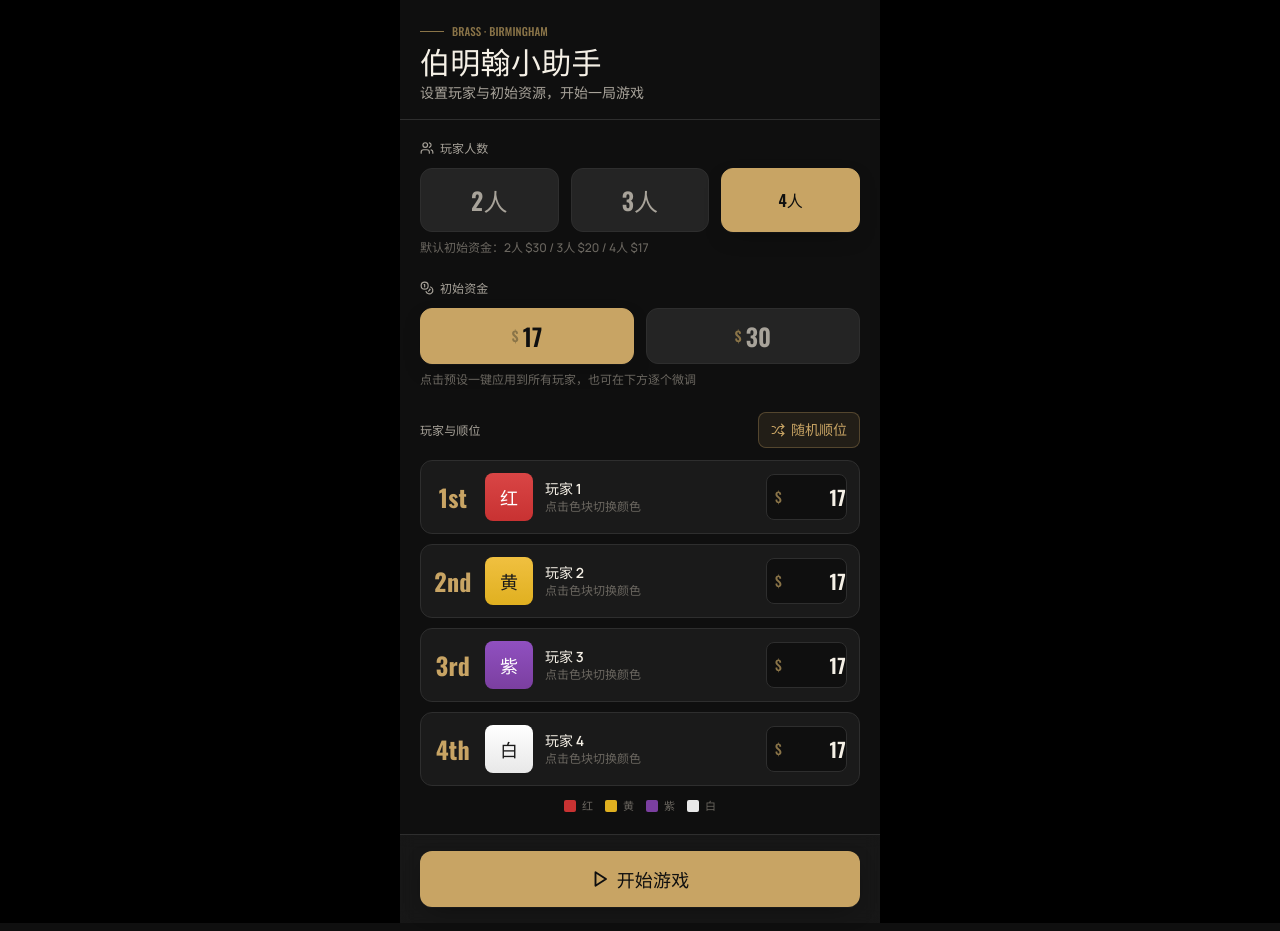
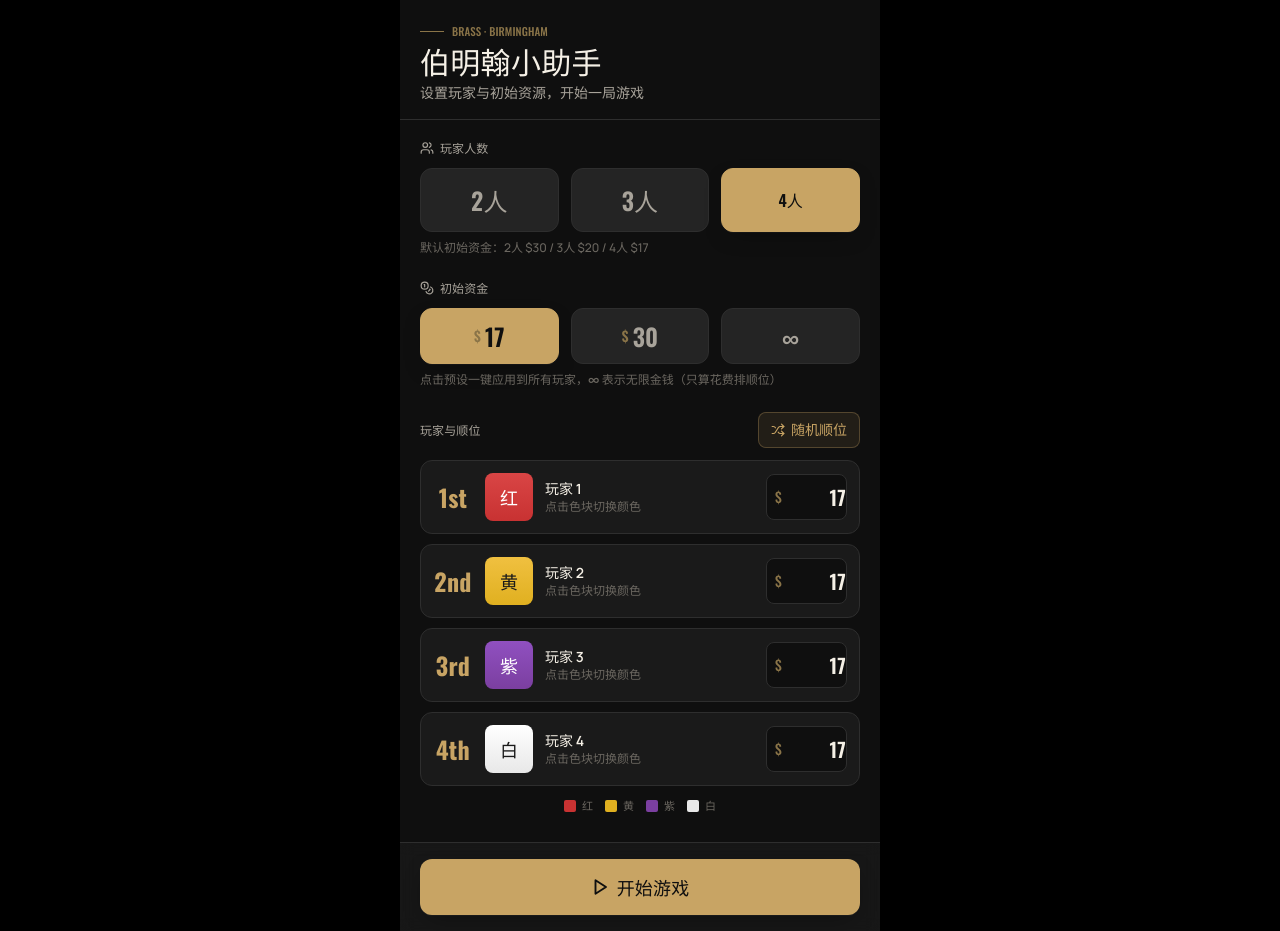
Before and after one commit to cwbbbb/brass-helper, a React (Vite) app: page / in a window 1280 px wide. Built offline with nearby package versions, Linux system fonts and the light colour scheme.

Commit message:
feat: 添加无限金钱模式，调整玩家金钱管理逻辑

```diff
--- a/src/components/PlayerCard.tsx
+++ b/src/components/PlayerCard.tsx
@@ -78,7 +78,8 @@ export default function PlayerCard({
               )}
             </div>
             <div className="flex items-center gap-2">
-              {/* 贷款按钮：单击贷款（收入−3 金钱+30），长按撤回（收入+3 金钱−30） */}
+              {/* 贷款按钮：单击贷款（收入−3 金钱+30），长按撤回（收入+3 金钱−30）；无限金钱模式隐藏 */}
+              {!player.unlimitedMoney && (
                 <button
                   type="button"
                   onClick={() => {
@@ -102,17 +103,21 @@ export default function PlayerCard({
                 >
                   贷
                 </button>
-              {/* 金钱（点击打开全屏加减弹窗） */}
+              )}
+              {/* 金钱（点击打开全屏加减弹窗）；无限金钱模式显示 ∞ 不可点击 */}
               <button
                 type="button"
-                onClick={() => setShowMoneyDialog(true)}
-                className="flex items-center gap-0.5 rounded-md px-1.5 py-1 active:bg-elevated transition-colors"
-                aria-label="点击调整金钱"
-                title="点击调整金钱（售卖铁煤等直接获得金钱）"
+                onClick={() => {
+                  if (!player.unlimitedMoney) setShowMoneyDialog(true);
+                }}
+                disabled={player.unlimitedMoney}
+                className="flex items-center gap-0.5 rounded-md px-1.5 py-1 active:bg-elevated transition-colors disabled:active:bg-transparent"
+                aria-label={player.unlimitedMoney ? "无限金钱模式" : "点击调整金钱"}
+                title={player.unlimitedMoney ? "无限金钱模式" : "点击调整金钱（售卖铁煤等直接获得金钱）"}
               >
                 <span className="text-brass-dim font-display text-xs">$</span>
                 <span className="font-display text-base font-bold text-ink-dim tnum leading-none">
-                  {player.money}
+                  {player.unlimitedMoney ? "∞" : player.money}
                 </span>
               </button>
             </div>
@@ -160,7 +165,7 @@ export default function PlayerCard({
               <StepperButton
                 variant="add"
                 onClick={() => adjustSpent(player.id, 1)}
-                disabled={player.money <= 0}
+                disabled={!player.unlimitedMoney && player.money <= 0}
                 ariaLabel="增加1花费"
                 className="h-9 text-sm"
               >
@@ -169,7 +174,7 @@ export default function PlayerCard({
               <StepperButton
                 variant="add"
                 onClick={() => adjustSpent(player.id, 5)}
-                disabled={player.money <= 0}
+                disabled={!player.unlimitedMoney && player.money <= 0}
                 ariaLabel="增加5花费"
                 className="h-9 text-sm"
               >
--- a/src/lib/game.ts
+++ b/src/lib/game.ts
@@ -8,6 +8,8 @@ export interface Player {
   money: number;
   spentThisRound: number;
   incomeLevel: number;
+  // 无限金钱模式：仅按回合内花费排顺位，金钱不限制也不扣减
+  unlimitedMoney: boolean;
 }
 
 export interface GameState {
--- a/src/pages/SetupPage.tsx
+++ b/src/pages/SetupPage.tsx
@@ -1,4 +1,4 @@
-import { type ReactNode } from "react";
+import { type ReactNode, useEffect, useRef } from "react";
 import { useGameStore } from "@/store/gameStore";
 import {
   COLOR_ORDER,
@@ -19,12 +19,39 @@ export default function SetupPage() {
   const swapColor = useGameStore((s) => s.swapColor);
   const setInitialMoney = useGameStore((s) => s.setInitialMoney);
   const setAllInitialMoney = useGameStore((s) => s.setAllInitialMoney);
+  const setAllUnlimited = useGameStore((s) => s.setAllUnlimited);
   const startGame = useGameStore((s) => s.startGame);
 
   const count = players.length;
   // 初始资金预设：所有玩家金钱一致时高亮对应档位
   const allSameMoney = players.every((p) => p.money === players[0]?.money);
   const presetValue = allSameMoney ? players[0]?.money : undefined;
+  // 全员无限金钱模式
+  const allUnlimited = players.every((p) => p.unlimitedMoney);
+
+  // 不蒜子访客统计：每次进入设置页重新加载脚本并填充
+  const bszLoaded = useRef(false);
+  useEffect(() => {
+    const load = () => {
+      const old = document.getElementById("busuanzi-script");
+      if (old) old.remove();
+      const s = document.createElement("script");
+      s.id = "busuanzi-script";
+      s.src =
+        "//busuanzi.ibruce.info/busuanzi/2.3/busuanzi.pure.mini.js";
+      s.async = true;
+      document.body.appendChild(s);
+    };
+    if (bszLoaded.current) {
+      // 已加载过，重置容器隐藏状态后再加载以重新填充
+      const c = document.getElementById("busuanzi_container_site_uv");
+      if (c) c.style.display = "none";
+      load();
+    } else {
+      bszLoaded.current = true;
+      load();
+    }
+  }, []);
 
   return (
     <div className="flex h-full flex-col bg-base text-ink">
@@ -75,9 +102,9 @@ export default function SetupPage() {
         {/* 初始资金预设 */}
         <section>
           <SectionLabel icon={<Coins size={14} />}>初始资金</SectionLabel>
-          <div className="grid grid-cols-2 gap-3 mt-3">
+          <div className="grid grid-cols-3 gap-3 mt-3">
             {[17, 30].map((m) => {
-              const active = presetValue === m;
+              const active = !allUnlimited && presetValue === m;
               return (
                 <button
                   key={m}
@@ -95,9 +122,23 @@ export default function SetupPage() {
                 </button>
               );
             })}
+            {/* 无限金钱：仅按回合内花费排顺位，不限制金钱 */}
+            <button
+              type="button"
+              onClick={() => setAllUnlimited()}
+              className={cn(
+                "h-14 rounded-xl font-display font-semibold transition-all border flex items-center justify-center",
+                allUnlimited
+                  ? "bg-brass text-base border-brass shadow-card"
+                  : "bg-elevated text-ink-dim border-line hover:border-brass-dim",
+              )}
+              title="无限金钱：仅按回合内花费排顺位"
+            >
+              <span className="text-2xl tnum">∞</span>
+            </button>
           </div>
           <p className="mt-2 text-xs text-ink-mute">
-            点击预设一键应用到所有玩家，也可在下方逐个微调
+            点击预设一键应用到所有玩家，∞ 表示无限金钱（只算花费排顺位）
           </p>
         </section>
 
@@ -199,6 +240,13 @@ export default function SetupPage() {
         </section>
       </main>
 
+      {/* 访客统计 —— 不蒜子，小字不影响使用 */}
+      <div className="text-center text-[10px] text-ink-mute py-1">
+        <span id="busuanzi_container_site_uv" style={{ display: "none" }}>
+          已有 <span id="busuanzi_value_site_uv" /> 位访客
+        </span>
+      </div>
+
       {/* 底部操作 */}
       <footer className="border-t border-line bg-surface/80 backdrop-blur px-5 py-4 pb-[max(1rem,env(safe-area-inset-bottom))]">
         <button
--- a/src/store/gameStore.ts
+++ b/src/store/gameStore.ts
@@ -18,6 +18,7 @@ interface GameActions {
   swapColor: (playerId: string) => void;
   setInitialMoney: (playerId: string, money: number) => void;
   setAllInitialMoney: (money: number) => void;
+  setAllUnlimited: () => void;
   startGame: () => void;
 
   // 游戏主页操作
@@ -50,6 +51,7 @@ function createPlayers(count: number): Player[] {
     money: INITIAL_MONEY[count] ?? 0,
     spentThisRound: 0,
     incomeLevel: 0,
+    unlimitedMoney: false,
   }));
 }
 
@@ -128,13 +130,28 @@ export const useGameStore = create<Store>((set, get) => ({
   setInitialMoney: (playerId, money) =>
     set((state) => ({
       players: state.players.map((p) =>
-        p.id === playerId ? { ...p, money: Math.max(0, money) } : p,
+        p.id === playerId
+          ? { ...p, money: Math.max(0, money), unlimitedMoney: false }
+          : p,
       ),
     })),
 
   setAllInitialMoney: (money) =>
     set((state) => ({
-      players: state.players.map((p) => ({ ...p, money: Math.max(0, money) })),
+      players: state.players.map((p) => ({
+        ...p,
+        money: Math.max(0, money),
+        unlimitedMoney: false,
+      })),
+    })),
+
+  setAllUnlimited: () =>
+    set((state) => ({
+      players: state.players.map((p) => ({
+        ...p,
+        unlimitedMoney: true,
+        money: 0,
+      })),
     })),
 
   startGame: () =>
@@ -157,6 +174,13 @@ export const useGameStore = create<Store>((set, get) => ({
     set((state) => ({
       players: state.players.map((p) => {
         if (p.id !== playerId) return p;
+        // 无限金钱模式：只记花费排顺位，不扣金钱
+        if (p.unlimitedMoney) {
+          let eff = delta;
+          if (eff < 0) eff = Math.max(eff, -p.spentThisRound);
+          if (eff === 0) return p;
+          return { ...p, spentThisRound: p.spentThisRound + eff };
+        }
         // 钳制实际生效的 delta：
         // - 增加花费时不能超过现有金钱（扣减不能为负）
         // - 撤销花费时不能超过已记花费（回补不能多补）
@@ -186,6 +210,8 @@ export const useGameStore = create<Store>((set, get) => ({
     set((state) => ({
       players: state.players.map((p) => {
         if (p.id !== playerId) return p;
+        // 无限金钱模式：金钱无需调整
+        if (p.unlimitedMoney) return p;
         // 直接调整金钱（售卖铁煤等直接获得金钱）；不能为负
         return { ...p, money: Math.max(0, p.money + delta) };
       }),
@@ -195,6 +221,8 @@ export const useGameStore = create<Store>((set, get) => ({
     set((state) => ({
       players: state.players.map((p) => {
         if (p.id !== playerId) return p;
+        // 无限金钱模式：不需要贷款
+        if (p.unlimitedMoney) return p;
         // 贷款：收入轨 −3，立即 +$30（收入轨可降到负数）
         return {
           ...p,
@@ -208,6 +236,8 @@ export const useGameStore = create<Store>((set, get) => ({
     set((state) => ({
       players: state.players.map((p) => {
         if (p.id !== playerId) return p;
+        // 无限金钱模式：不需要撤回贷款
+        if (p.unlimitedMoney) return p;
         // 撤回贷款：金钱 −$30（不能为负），收入轨 +3（不超过上限）
         if (p.money < LOAN_MONEY_GAIN) return p;
         return {
@@ -238,10 +268,10 @@ export const useGameStore = create<Store>((set, get) => ({
       });
       const sortedPlayers = indexed.map(({ p }) => p);
 
-      // 3. 发放收入到金钱，清零本回合花费
+      // 3. 发放收入到金钱，清零本回合花费（无限金钱模式不发放收入）
       const newPlayers = sortedPlayers.map((p) => ({
         ...p,
-        money: p.money + p.incomeLevel,
+        money: p.unlimitedMoney ? p.money : p.money + p.incomeLevel,
         spentThisRound: 0,
       }));
 
```
Lines whose indentation alone changed are shown as unchanged.
